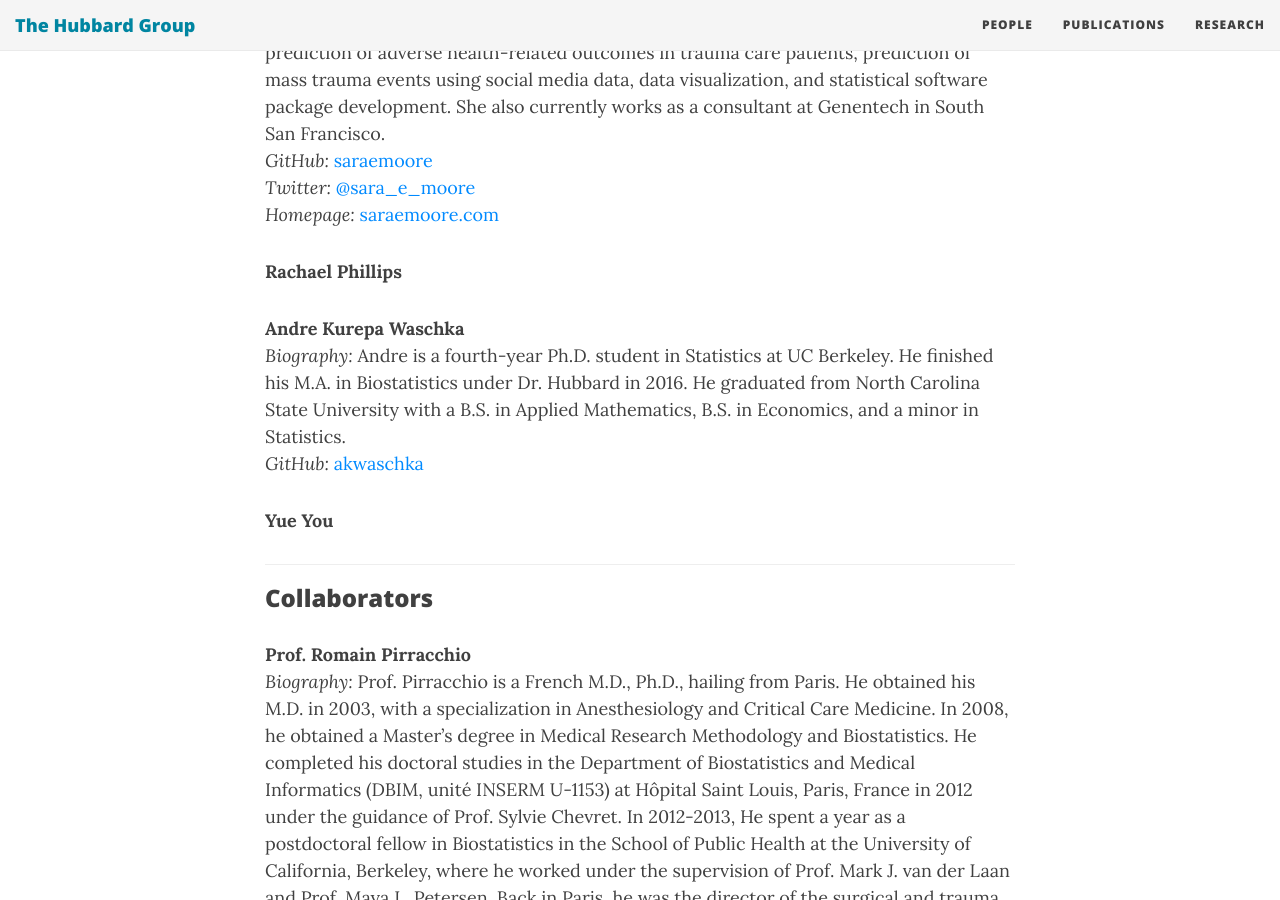
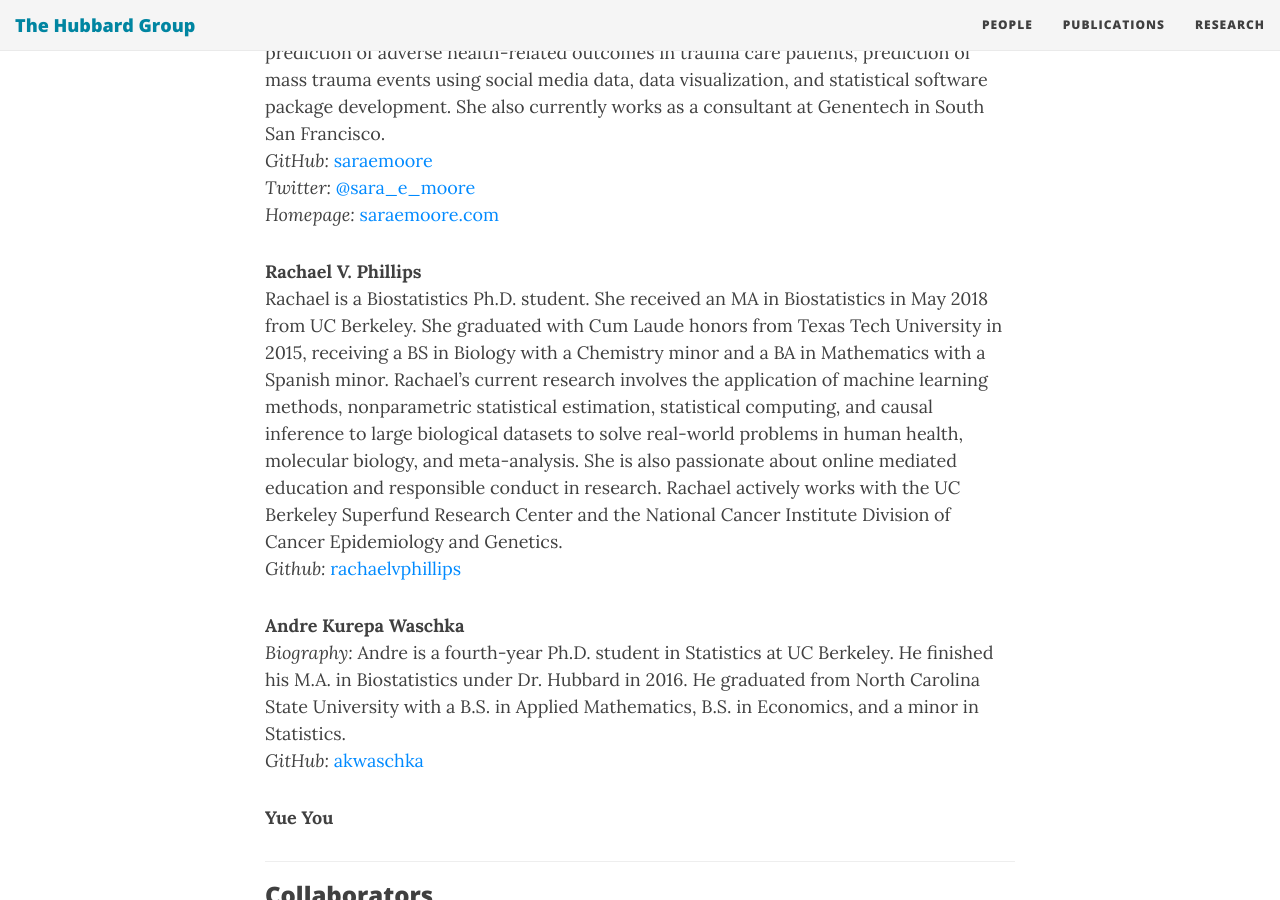
Before and after one commit to hubbardgroup/hubbardgroup.github.io, a Jekyll site: the page built from people.md, in a window 1280 px wide and 900 px high, scrolled down 2459 px. Built offline with Jekyll 4.4.1, drawn with Linux system fonts in a browser that asks for light colours; nearby versions of some CDN libraries.

Commit message:
people.md: add Rachael's info

```diff
--- a/people.md
+++ b/people.md
@@ -107,7 +107,9 @@ _GitHub:_ [saraemoore](https://github.com/saraemoore)<br/>
 _Twitter:_ [@sara_e_moore](https://twitter.com/sara_e_moore)<br/>
 _Homepage:_ [saraemoore.com](http://www.saraemoore.com)<br/>
 
-<a name="rachael-phillips"></a>__Rachael Phillips__<br />
+<a name="rachael-phillips"></a>__Rachael V. Phillips__<br />
+Rachael is a Biostatistics Ph.D. student. She received an MA in Biostatistics in May 2018 from UC Berkeley. She graduated with Cum Laude honors from Texas Tech University in 2015, receiving a BS in Biology with a Chemistry minor and a BA in Mathematics with a Spanish minor. Rachael’s current research involves the application of machine learning methods, nonparametric statistical estimation, statistical computing, and causal inference to large biological datasets to solve real-world problems in human health, molecular biology, and meta-analysis. She is also passionate about online mediated education and responsible conduct in research. Rachael actively works with the UC Berkeley Superfund Research Center and the National Cancer Institute Division of Cancer Epidemiology and Genetics.<br/>
+_Github:_ [rachaelvphillips](https://github.com/rachaelvphillips)<br/>
 
 <a name="andre-waschka"></a>__Andre Kurepa Waschka__<br/>
 _Biography:_ Andre is a fourth-year Ph.D. student in Statistics at UC Berkeley.
```
